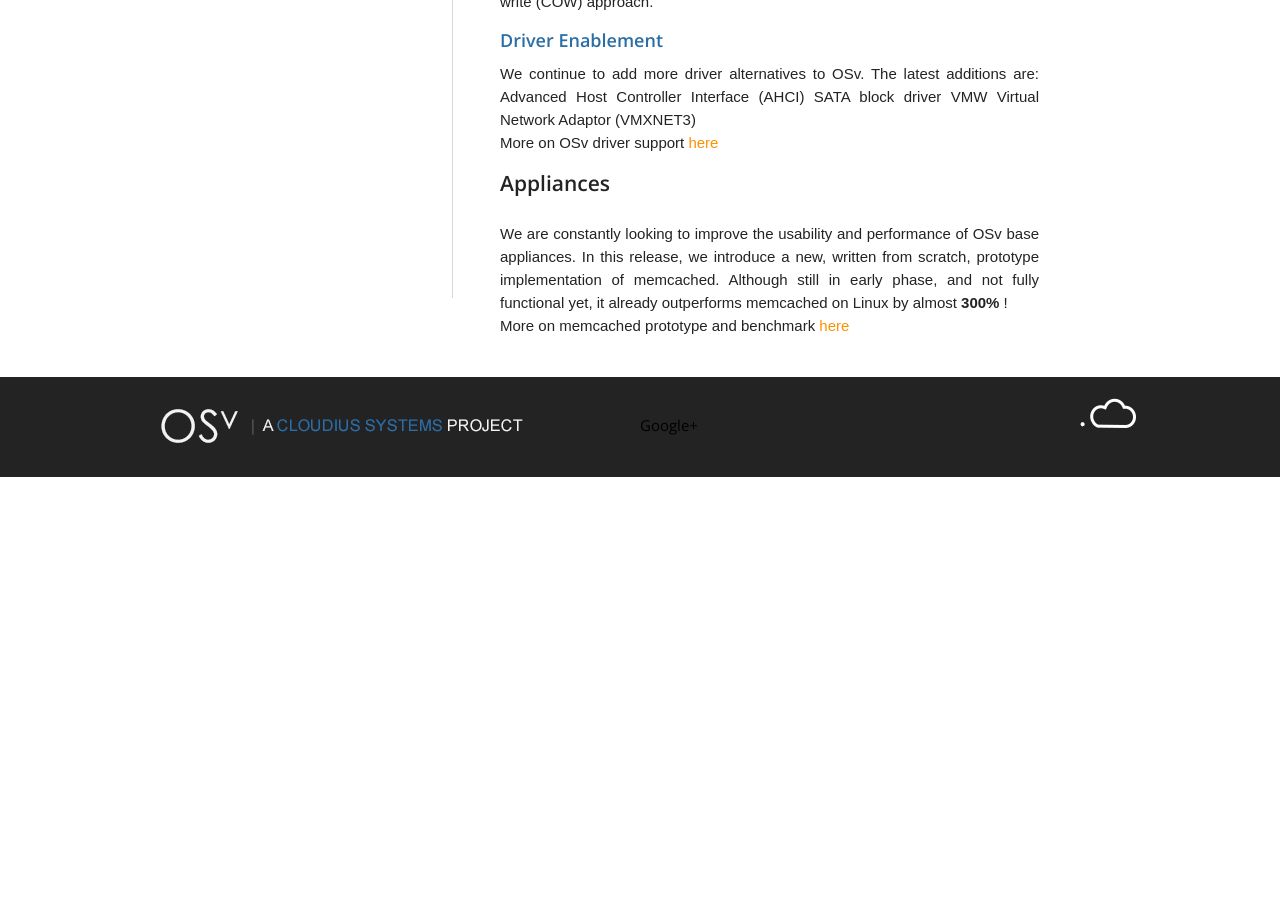
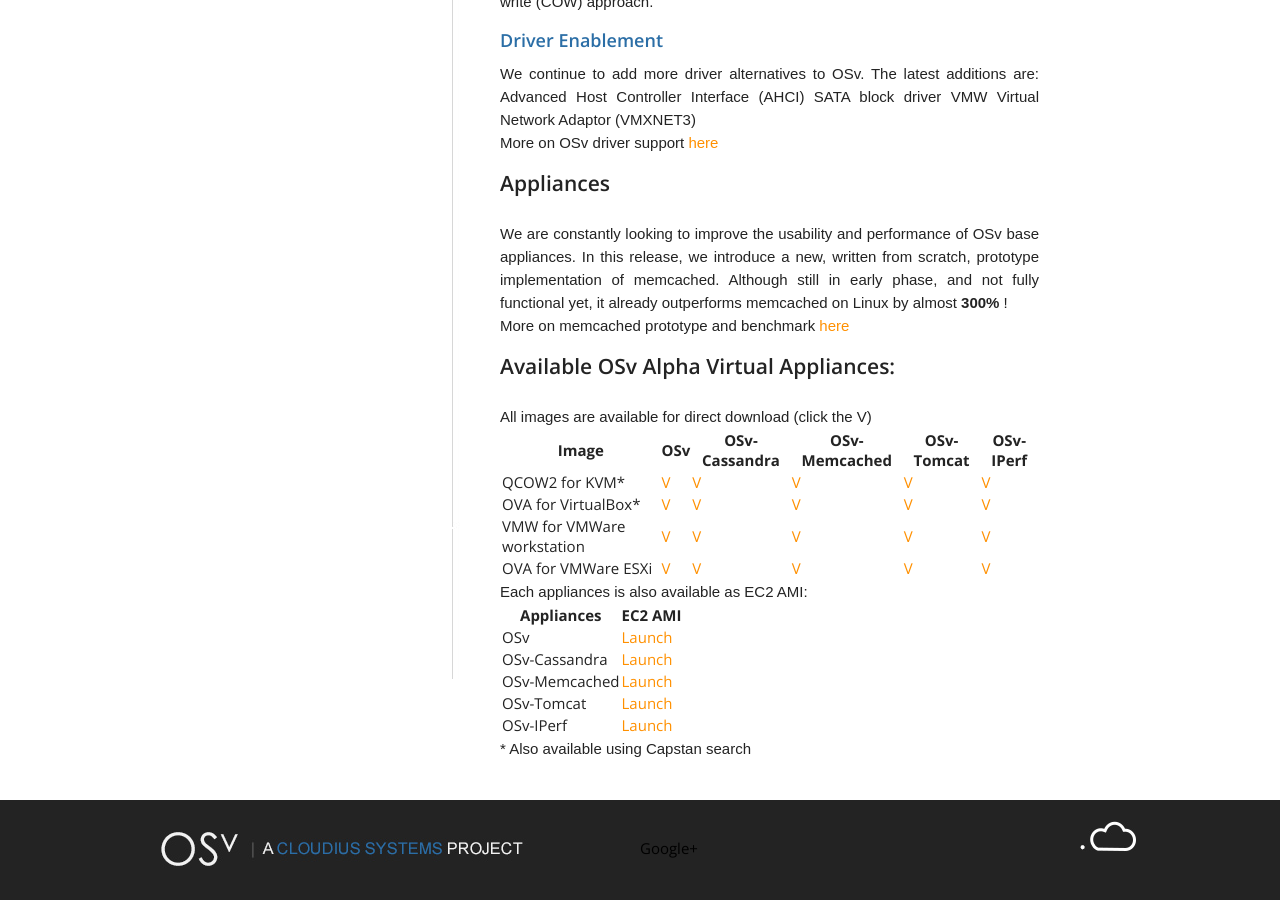
Before and after one commit to osv-io/osv-io.github.io, a Jekyll site: the page built from _posts/learn/2014-04-07-alpha.md, in a window 1280 px wide and 900 px high, scrolled down 1965 px. Built offline with Jekyll 4.4.1, drawn with Linux system fonts in a browser that asks for light colours; before the commit the page ends 2442 px from its top, so only the background shows below that.

Commit message:
add links to images

```diff
--- a/_posts/learn/2014-04-07-alpha.md
+++ b/_posts/learn/2014-04-07-alpha.md
@@ -4,6 +4,21 @@ title: Alpha Release
 category: learn
 show_heading: yes
 nav: learn
+
+s3: http://downloads.osv.io.s3.amazonaws.com/cloudius/osv/
+esx: .esx.ova
+gce: .gce.tar.gz
+qcow: .qemu.qcow2
+vbox: .vbox.ova
+vmw: .vmw.zip
+ver: -v0.06
+
+osv: http://downloads.osv.io.s3.amazonaws.com/cloudius/osv/osv-v0.06
+tomcat: http://downloads.osv.io.s3.amazonaws.com/cloudius/osv-tomcat/osv-tomcat-v0.06
+mem: http://downloads.osv.io.s3.amazonaws.com/cloudius/osv-memcached-opt/osv-memcached-opt-v0.06
+iperf: http://downloads.osv.io.s3.amazonaws.com/cloudius/osv-iperf/osv-iperf-v0.06
+cassandra: http://downloads.osv.io.s3.amazonaws.com/cloudius/osv-cassandra/osv-cassandra-v0.06
+
 ---
 
 ## OSv “Val Thorens” 0.06 Alpha Release
@@ -12,7 +27,8 @@ OSv is a new lightweight OS, designed from the ground up to run in a
 virtual cloud environment, with maximum performance, low latency, and
 simple management.
 
-This release focuses on cloud platform enablement,  performance and administration.
+This release focuses on cloud platform enablement,  performance and
+administration.
 
 <!--more-->
 
@@ -104,3 +120,27 @@ Although still in early phase, and not fully functional yet, it
 already outperforms memcached on Linux by almost **300%** !
 
 More on memcached prototype and benchmark [here](https://github.com/cloudius-systems/osv/wiki/OSv-Case-Study:-Memcached)
+
+## Available OSv Alpha Virtual Appliances:
+All images are available for direct download (click the V)
+
+Image                | OSv   |  OSv-Cassandra | OSv-Memcached | OSv-Tomcat | OSv-IPerf
+---------------------|-------|----------------|---------------|------------|----------
+QCOW2 for KVM*       | [V]({{page.osv}}{{page.qcow}}) | [V]({{page.cassandra}}{{page.qcow}}) | [V]({{page.mem}}{{page.qcow}}) | [V]({{page.tomcat}}{{page.qcow}}) |  [V]({{page.iperf}}{{page.qcow}})
+OVA for VirtualBox*| [V]({{page.osv}}{{page.vbox}}) | [V]({{page.cassandra}}{{page.vbox}}) | [V]({{page.mem}}{{page.vbox}}) | [V]({{page.tomcat}}{{page.vbox}}) |  [V]({{page.iperf}}{{page.vbox}})
+VMW for VMWare workstation  | [V]({{page.osv}}{{page.vmw}}) | [V]({{page.cassandra}}{{page.vmw}}) | [V]({{page.mem}}{{page.vmw}}) | [V]({{page.tomcat}}{{page.vmw}}) |  [V]({{page.iperf}}{{page.vmw}})
+OVA for VMWare ESXi | [V]({{page.osv}}{{page.esx}}) | [V]({{page.cassandra}}{{page.esx}}) | [V]({{page.mem}}{{page.esx}}) | [V]({{page.tomcat}}{{page.esx}}) |  [V]({{page.iperf}}{{page.esx}})
+{:.supportTableB}
+
+Each appliances is also available as EC2 AMI:
+
+Appliances | EC2 AMI
+-----------|---------
+OSv        | [Launch](https://console.aws.amazon.com/ec2/v2/home?region=us-east-1#LaunchInstanceWizard:ami=)
+OSv-Cassandra  | [Launch](https://console.aws.amazon.com/ec2/v2/home?region=us-east-1#LaunchInstanceWizard:ami=)
+OSv-Memcached  | [Launch](https://console.aws.amazon.com/ec2/v2/home?region=us-east-1#LaunchInstanceWizard:ami=)
+OSv-Tomcat     | [Launch](https://console.aws.amazon.com/ec2/v2/home?region=us-east-1#LaunchInstanceWizard:ami=)
+OSv-IPerf      | [Launch](https://console.aws.amazon.com/ec2/v2/home?region=us-east-1#LaunchInstanceWizard:ami=)
+{:.supportTableB}
+
+\* Also available using Capstan search
```
